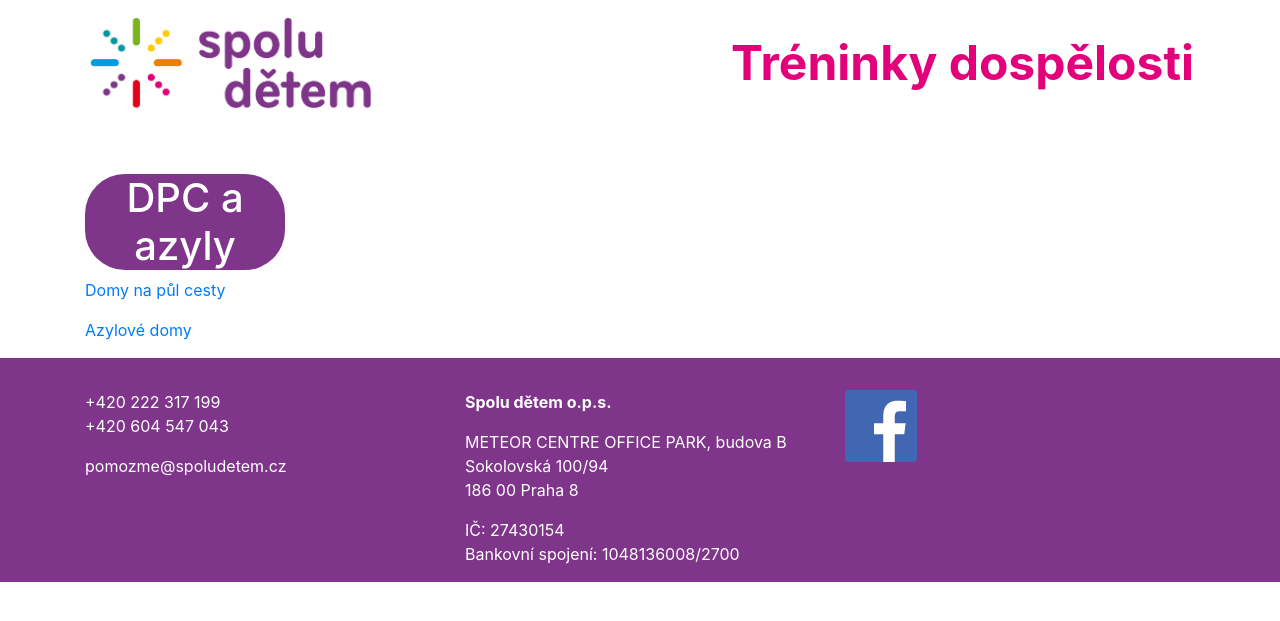
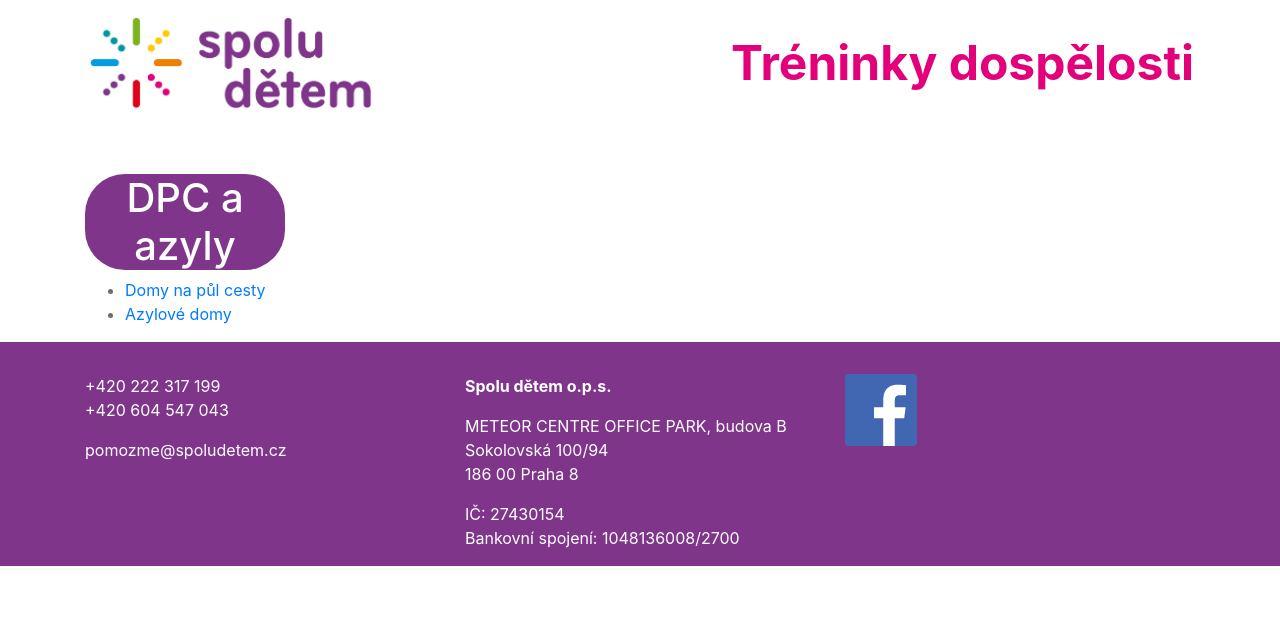
Before and after one commit to spoludetem/treninkydospelosti.cz, a Jekyll site: the page built from kontakty/dpc-azyly.md, in a window 1280 px wide. Shown: the top 621 px of the page. Built offline with Jekyll 4.4.1, drawn with Linux system fonts in a browser that asks for light colours; our own code applies the rules of GitHub Pages for plain Markdown files.

```diff
--- a/kontakty/dpc-azyly.md
+++ b/kontakty/dpc-azyly.md
@@ -4,6 +4,5 @@ layout: base
 
 # DPC a azyly
 
-[Domy na půl cesty](https://www.azylovedomy.cz/?stranka=databaze)
-
-[Azylové domy](https://www.azylovedomy.cz/?stranka=databaze)
+* [Domy na půl cesty](https://www.azylovedomy.cz/?stranka=databaze)
+* [Azylové domy](https://www.azylovedomy.cz/?stranka=databaze)
```
